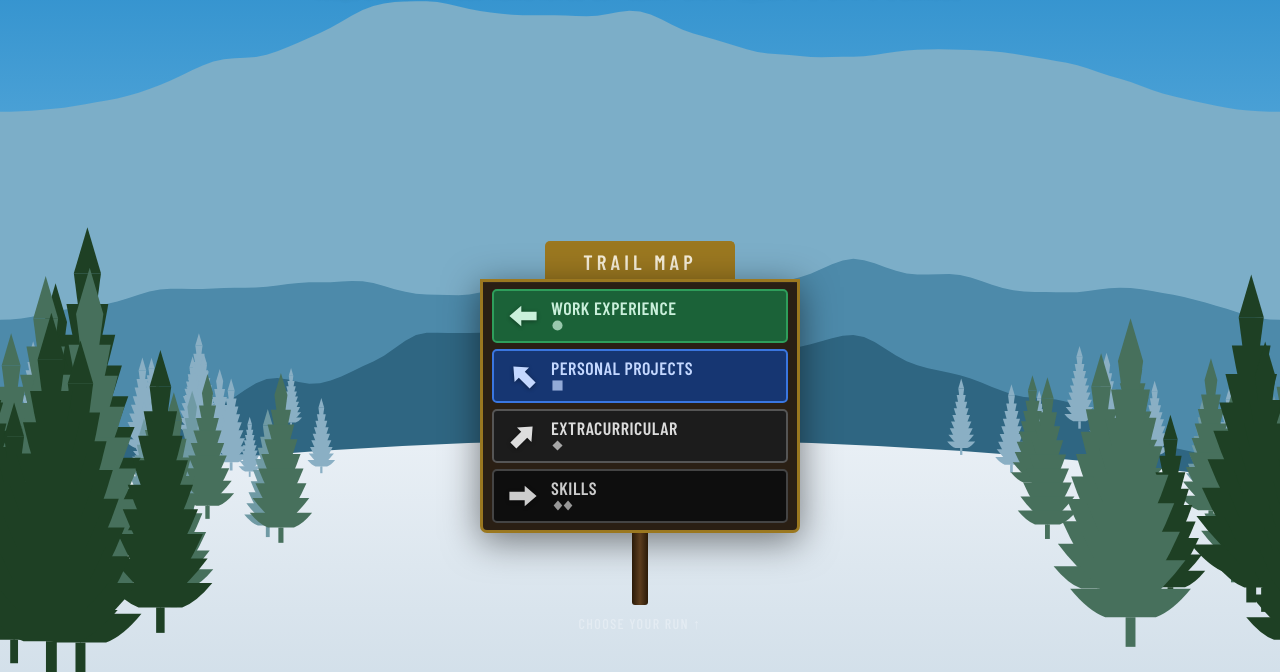
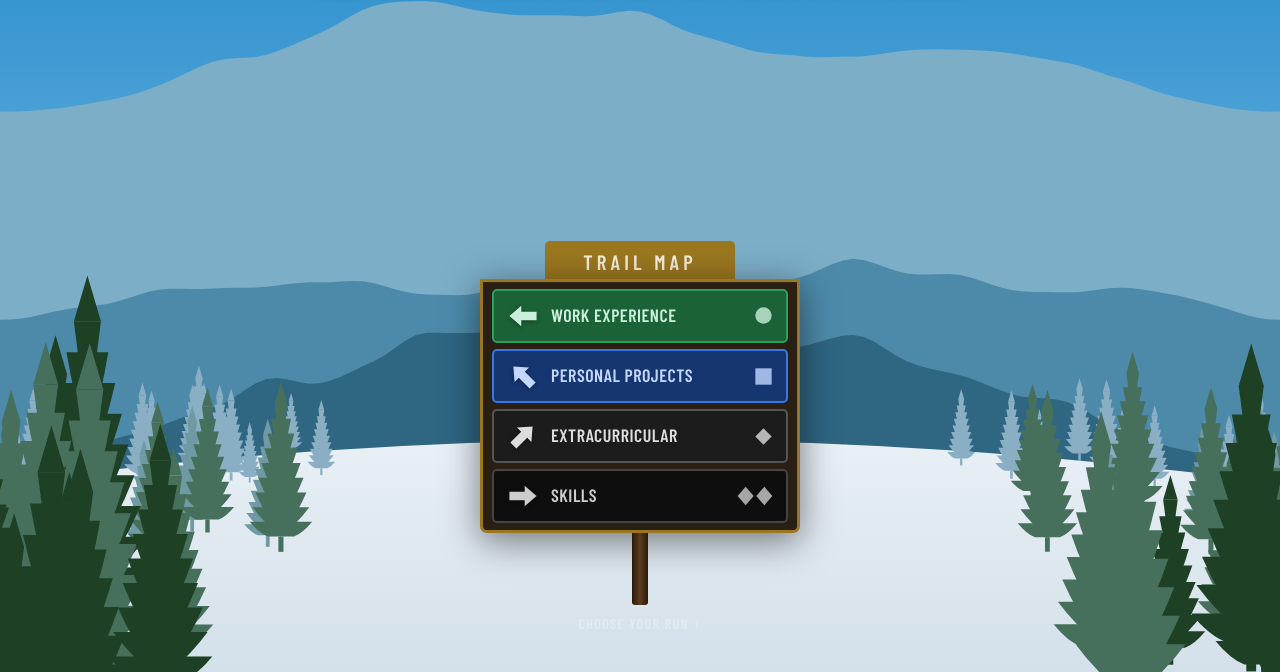
Before and after one commit to katjarj/katjarj.github.io, an Astro site: page / in a window 1280 px wide. Shown: the part 128-800 px from the top of the page. Built offline with nearby package versions, Linux system fonts and the light colour scheme; Astro itself is replaced by a stand-in of ours.

Commit message:
Plant the firs on the snow crest, add two tree tones, thicken the left
Firs were placed at absolute screen fractions while the slope is a curve, so
the treeline hung up to ~46px in the air at the sides of the viewport. Extract
the crest quadratic into snowTopY(x) and have both the slope fill and every fir
read it, and re-express each band as a drop below the crest.

Widen the tree palette from two tones to four (--tree-1..4, palest to darkest)
and let each band pick between its own pair, so a thick shoulder does not blend
into one mass. The left shoulder gets extraL more firs than the right.

On the trail sign, move the difficulty symbols to the right of each row and
make them larger, as on the rating plate at the end of a real sign.

```diff
--- a/src/pages/index.astro
+++ b/src/pages/index.astro
@@ -55,7 +55,7 @@ import { links, intro, education, work, projects, community, other, skills } fro
           <span class="run-label">
             <span class="run-name">Work Experience</span>
             <span class="run-tag">
-              <svg viewBox="0 0 18 18" width="13" height="13"><circle cx="9" cy="9" r="7" fill="currentColor"/></svg>
+              <svg viewBox="0 0 18 18" width="21" height="21"><circle cx="9" cy="9" r="7" fill="currentColor"/></svg>
             </span>
           </span>
         </button>
@@ -71,7 +71,7 @@ import { links, intro, education, work, projects, community, other, skills } fro
           <span class="run-label">
             <span class="run-name">Personal Projects</span>
             <span class="run-tag">
-              <svg viewBox="0 0 18 18" width="13" height="13"><rect x="2" y="2" width="14" height="14" fill="currentColor"/></svg>
+              <svg viewBox="0 0 18 18" width="21" height="21"><rect x="2" y="2" width="14" height="14" fill="currentColor"/></svg>
             </span>
           </span>
         </button>
@@ -87,7 +87,7 @@ import { links, intro, education, work, projects, community, other, skills } fro
           <span class="run-label">
             <span class="run-name">Extracurricular</span>
             <span class="run-tag">
-              <svg viewBox="0 0 18 18" width="13" height="13"><polygon points="9,2 16,9 9,16 2,9" fill="currentColor"/></svg>
+              <svg viewBox="0 0 18 18" width="21" height="21"><polygon points="9,2 16,9 9,16 2,9" fill="currentColor"/></svg>
             </span>
           </span>
         </button>
@@ -102,7 +102,7 @@ import { links, intro, education, work, projects, community, other, skills } fro
           <span class="run-label">
             <span class="run-name">Skills</span>
             <span class="run-tag">
-              <svg viewBox="0 0 28 18" width="24" height="13">
+              <svg viewBox="0 0 28 18" width="38" height="24">
                 <polygon points="7,2 13,9 7,16 1,9" fill="currentColor"/>
                 <polygon points="21,2 27,9 21,16 15,9" fill="currentColor"/>
               </svg>
@@ -359,22 +359,27 @@ const RIDGE_NEAR = makeRidge(47, 0.26, 0.54);
 // ─── Forests ────────────────────────────────────────────────────
 // One tile of firs per world period, repeated, so the forest is
 // continuous forever. Three depth bands per shoulder of the run: a
-// treeline up the slope, mid-slope firs, then big foreground firs
+// treeline along the crest, mid-slope firs, then big foreground firs
 // that frame the run and carry the speed of the pan.
+//
+// Every band is placed by `d0`/`d1` — how far it stands *below the snow
+// crest*, in units of H — never by an absolute screen line, so a fir follows
+// the crest down at the sides of the viewport instead of hanging in the air.
+// `d` doubles as the depth key the forest is sorted by, farthest first.
 //
 // Four flat tones instead of two, so a thick shoulder reads as a forest
 // and not one dark mass: the treeline stays the palest (haze), and each
 // nearer band picks between its own pair — `tones` — as it is laid out.
 // The left shoulder carries `extraL` more firs than the right, so the
 // forest is deliberately denser on the left and no longer symmetrical.
-type Tree = { xf: number; yf: number; s: number; tone: number };
+type Tree = { xf: number; d: number; s: number; tone: number };
 const FIRS: Tree[] = (() => {
   const r = srng(83);
   const out: Tree[] = [];
   const bands = [
-    { n: 12, extraL: 6, tones: [0],    x0: -0.04, x1: 0.26, y0: 0.695, y1: 0.760, s0: 0.070, s1: 0.125 },
-    { n: 10, extraL: 5, tones: [1, 2], x0: -0.02, x1: 0.22, y0: 0.775, y1: 0.850, s0: 0.130, s1: 0.215 },
-    { n: 8,  extraL: 3, tones: [2, 3], x0: -0.06, x1: 0.14, y0: 0.880, y1: 1.010, s0: 0.230, s1: 0.470 },
+    { n: 12, extraL: 6, tones: [0],    x0: -0.04, x1: 0.26, d0: 0.000, d1: 0.035, s0: 0.070, s1: 0.125 },
+    { n: 10, extraL: 5, tones: [1, 2], x0: -0.02, x1: 0.22, d0: 0.055, d1: 0.135, s0: 0.130, s1: 0.215 },
+    { n: 8,  extraL: 3, tones: [2, 3], x0: -0.06, x1: 0.14, d0: 0.185, d1: 0.400, s0: 0.230, s1: 0.470 },
   ];
   for (const mirror of [false, true]) {          // left shoulder, then right
     for (const b of bands) {
@@ -383,14 +388,14 @@ const FIRS: Tree[] = (() => {
         let xf = b.x0 + r() * (b.x1 - b.x0);
         if (mirror) xf = 1 - xf;
         out.push({
-          xf, yf: b.y0 + r() * (b.y1 - b.y0),
+          xf, d: b.d0 + r() * (b.d1 - b.d0),
           s: b.s0 + r() * (b.s1 - b.s0),
           tone: b.tones[Math.floor(r() * b.tones.length)],
         });
       }
     }
   }
-  return out.sort((p, q) => p.yf - q.yf);        // farthest first, nearest last
+  return out.sort((p, q) => p.d - q.d);            // farthest first, nearest last
 })();
 
 // A PNW spire fir: a bare leader tip, then nine tiers of long branches that
@@ -473,20 +478,39 @@ function drawRidge(ridge: Ridge, camX: number, depth: number, col: string) {
   wctx.fill();
 }
 
+// ─── The snow line ──────────────────────────────────────────────
+// One quadratic crest, shared by the slope fill and by the firs, so every
+// tree stands on the ground. The crest falls away at the two sides of the
+// viewport and rides highest through the middle; a fir is planted on that
+// curve instead of on a fixed line, which is what used to leave the
+// treeline hovering over the snow at the edges.
+const CREST_F = 0.70;        // the crest, as a fraction of H
+const CREST_DROP = 0.075;    // how far it falls away at each side
+const CREST_LIFT = 0.055;    // ...and how far it rides up through the middle
+const CREST_PAD = 60;        // the slope is drawn this far past each side
+
+function snowTopY(x: number): number {
+  const yEdge = H * (CREST_F + CREST_DROP);
+  const yMid = H * (CREST_F - CREST_LIFT);
+  const t = Math.min(1, Math.max(0, (x + CREST_PAD) / (W + CREST_PAD * 2)));
+  const u = 1 - t;
+  return u * u * yEdge + 2 * u * t * yMid + t * t * yEdge;
+}
+
 // The run underfoot: one unbroken field of snow, filled with a single
 // gradient. Nothing is drawn on it — the trees and the ridges overhead
 // are what slide past and show you that you are moving.
 function drawSlope(p: Palette) {
-  const crest = H * 0.70;
+  const crest = H * CREST_F;
   const g = wctx.createLinearGradient(0, crest - H * 0.06, 0, H + 120);
   g.addColorStop(0, p.snow);
   g.addColorStop(1, p.snow2);
   wctx.fillStyle = g;
   wctx.beginPath();
-  wctx.moveTo(-60, H + 600);
-  wctx.lineTo(-60, crest + H * 0.075);
-  wctx.quadraticCurveTo(W * 0.5, crest - H * 0.055, W + 60, crest + H * 0.075);
-  wctx.lineTo(W + 60, H + 600);
+  wctx.moveTo(-CREST_PAD, H + 600);
+  wctx.lineTo(-CREST_PAD, snowTopY(-CREST_PAD));
+  wctx.quadraticCurveTo(W * 0.5, H * (CREST_F - CREST_LIFT), W + CREST_PAD, snowTopY(W + CREST_PAD));
+  wctx.lineTo(W + CREST_PAD, H + 600);
   wctx.closePath();
   wctx.fill();
 }
@@ -494,7 +518,7 @@ function drawSlope(p: Palette) {
 // The forest is drawn as one forest, not tile by tile: every visible fir
 // goes into one list sorted by depth, so a pale far tree can never end up
 // painted over a dark near one from the tile next door.
-type Placed = { x: number; y: number; h: number; tone: number; yf: number };
+type Placed = { x: number; y: number; h: number; tone: number; d: number };
 const PLACED: Placed[] = [];
 
 function drawFirs(camX: number, p: Palette) {
@@ -508,12 +532,14 @@ function drawFirs(camX: number, p: Palette) {
       const h = Math.min(t.s * H, W * 0.55);
       const sx = tileX + t.xf * W;
       if (sx < -h || sx > W + h) continue;            // off to the side
-      const sy = t.yf * H;
+      // planted on the snow, not on a fixed line: the ground it stands on is
+      // the crest curve at its own x, and `d` is how far below that it is
+      const sy = snowTopY(sx) + t.d * H;
       if (sy - h > H + 80 || sy < -80) continue;      // off the top or bottom
-      PLACED.push({ x: sx, y: sy, h, tone: t.tone, yf: t.yf });
+      PLACED.push({ x: sx, y: sy, h, tone: t.tone, d: t.d });
     }
   }
-  PLACED.sort((a, b) => a.yf - b.yf);                 // farthest first
+  PLACED.sort((a, b) => a.d - b.d);                   // farthest first
   for (const t of PLACED) fir(t.x, t.y, t.h, tones[t.tone]);
 }
 
@@ -816,9 +842,11 @@ body {
 .run-black  { background: #1c1c1c; color: #ddd;    border-color: #555;    }
 .run-dblack { background: #0e0e0e; color: #ccc;    border-color: #444;    }
 .run-arrow { flex-shrink: 0; display: flex; align-items: center; filter: drop-shadow(0 1px 2px rgba(0,0,0,0.4)); }
-.run-label { display: flex; flex-direction: column; gap: 0.08rem; }
+.run-label { display: flex; flex-direction: row; align-items: center; gap: 0.6rem; flex: 1; min-width: 0; }
 .run-name  { font-size: 1.12rem; font-weight: 600; line-height: 1; }
-.run-tag   { font-size: 0.78rem; opacity: 0.72; display: flex; align-items: center; gap: 0.35rem; }
+/* the difficulty symbol rides the right-hand end of its row, like the
+   rating plate on the far end of a real sign */
+.run-tag   { margin-left: auto; display: flex; align-items: center; opacity: 0.8; }
 .hint {
   color: var(--snow); opacity: 0.65;
   font: 500 0.88rem 'Barlow Condensed', sans-serif;
```
Also changed, not shown: AGENTS.md (+1 -1 lines), PROMPTS.md (+4 -0 lines).
